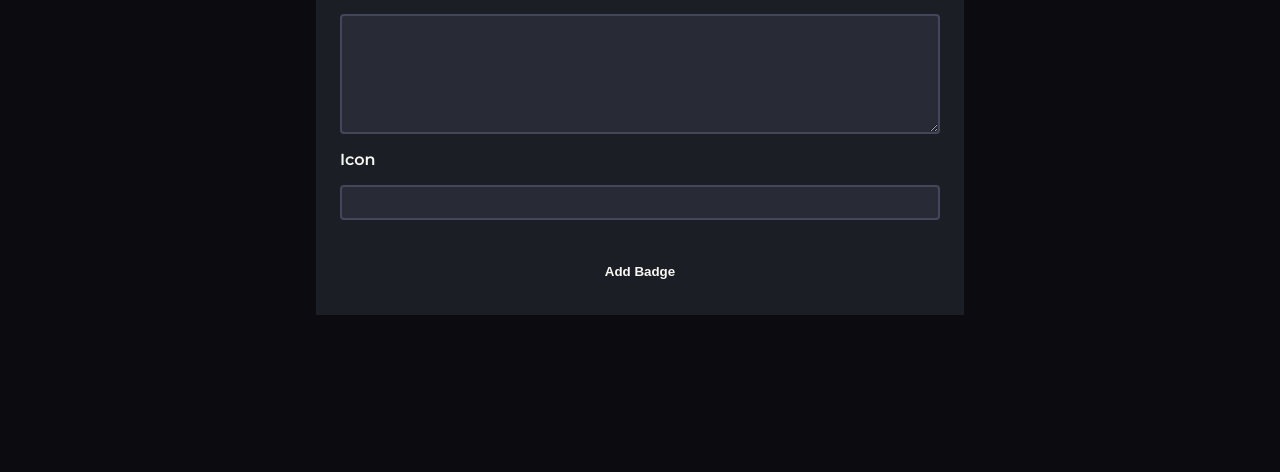
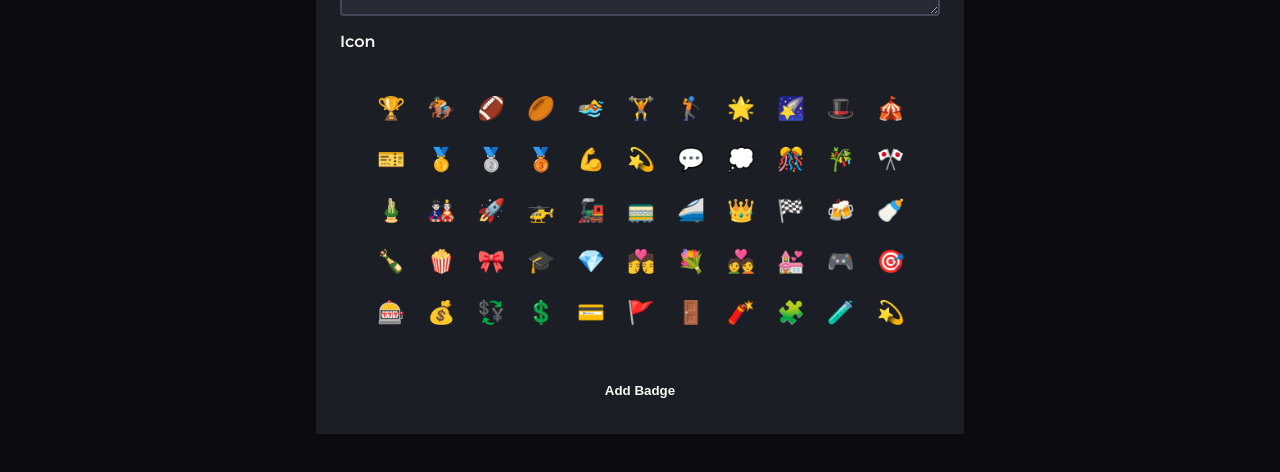
Before and after one commit to arduenify/terminal-trainer, a React (Create React App) app in the folder frontend/: page /badges in a window 1280 px wide. Both pictures are taken after a click on the button "Create Badge". Shown: the part 308-780 px from the top of the page. Built offline with nearby package versions, Linux system fonts and the light colour scheme; no server answers.

Commit message:
Added the emoji selector for the badge icon

```diff
--- a/frontend/src/features/badge/page/BadgePage.js
+++ b/frontend/src/features/badge/page/BadgePage.js
@@ -1,8 +1,8 @@
 import { useState } from 'react';
 import { useFetchAllBadgesQuery } from '../../../store/api';
 import { useLoader } from '../../modernLoader/context';
+import BadgeForm from './form';
 import './BadgePage.css';
-import BadgeForm from './form';
 
 const BadgePage = () => {
     const { showLoader, hideLoader } = useLoader();
--- a/frontend/src/features/badge/page/form/BadgeForm.js
+++ b/frontend/src/features/badge/page/form/BadgeForm.js
@@ -1,4 +1,5 @@
 import React, { useState } from 'react';
+import EmojiSelector from '../../../emojiSelector';
 import './BadgeForm.css';
 
 const BadgeForm = ({ isEditMode = false, onSubmit, badge = {} }) => {
@@ -36,13 +37,7 @@ const BadgeForm = ({ isEditMode = false, onSubmit, badge = {} }) => {
             ></textarea>
 
             <label htmlFor='icon'>Icon</label>
-            <input
-                type='text'
-                id='icon'
-                value={icon}
-                onChange={(e) => setIcon(e.target.value)}
-                required
-            />
+            <EmojiSelector onSelect={setIcon} />
 
             <button type='submit'>
                 {isEditMode ? 'Update Badge' : 'Add Badge'}
--- /dev/null
+++ b/frontend/src/features/emojiSelector/EmojiSelector.css
@@ -0,0 +1,37 @@
+.emoji-selector {
+    display: flex;
+    flex-wrap: wrap;
+    justify-content: center;
+    padding: 1rem;
+    background-color: var(--color-background-2);
+    border-radius: 4px;
+    max-height: 15rem;
+    overflow-y: auto;
+}
+
+.emoji-button {
+    background: none;
+    border: none;
+    font-size: 1.4rem;
+    cursor: pointer;
+    transition: transform 0.3s;
+    padding: 2px;
+    margin: 10px;
+    box-sizing: border-box;
+}
+
+.emoji-button:not(:last-child) {
+    margin-right: 0.5rem;
+}
+
+.emoji-button:hover {
+    transform: scale(1.4);
+}
+
+.emoji-button.selected {
+    transform: scale(1.75);
+    color: var(--color-accent);
+    box-shadow: 0px 0px 2px var(--color-secondary);
+    border-radius: 50%;
+    background-color: var(--color-background-1);
+}
--- /dev/null
+++ b/frontend/src/features/emojiSelector/EmojiSelector.js
@@ -0,0 +1,61 @@
+import React, { useState } from 'react';
+import './EmojiSelector.css';
+
+const EmojiSelector = ({ onSelect }) => {
+    const [selectedIcon, setSelectedIcon] = useState(null);
+
+    const generateEmojiArray = (start, length) =>
+        Array.from({ length }, (_, i) => String.fromCodePoint(start + i));
+
+    const emojis = [].concat(
+        generateEmojiArray(0x1f3c6, 7),
+        generateEmojiArray(0x1f31f, 2),
+        generateEmojiArray(0x1f3a9, 3),
+        generateEmojiArray(0x1f947, 3),
+        generateEmojiArray(0x1f4aa, 4),
+        generateEmojiArray(0x1f38a, 5),
+        generateEmojiArray(0x1f680, 5),
+        generateEmojiArray(0x1f451, 1),
+        generateEmojiArray(0x1f3c1, 1),
+        generateEmojiArray(0x1f37b, 2),
+        generateEmojiArray(0x1f37e, 3),
+        generateEmojiArray(0x1f393, 1),
+        generateEmojiArray(0x1f48e, 5),
+        generateEmojiArray(0x1f3ae, 3),
+        generateEmojiArray(0x1f4b0, 4),
+        generateEmojiArray(0x1f6a9, 2),
+        generateEmojiArray(0x1f9e8, 3),
+        generateEmojiArray(0x1f4ab, 5),
+        generateEmojiArray(0x1f4a5, 4),
+        generateEmojiArray(0x1f9e1, 3),
+        generateEmojiArray(0x1f9d9, 2),
+    );
+
+    const handleClick = (emoji, event) => {
+        event.preventDefault();
+
+        setSelectedIcon(emoji);
+        onSelect(emoji);
+    };
+
+    return (
+        <div>
+            <div className='emoji-selector'>
+                {emojis.map((emoji, index) => (
+                    <button
+                        key={index}
+                        className={`emoji-button ${
+                            emoji === selectedIcon ? 'selected' : ''
+                        }`}
+                        onClick={(event) => handleClick(emoji, event)}
+                        aria-label={emoji + ' button'}
+                    >
+                        {emoji}
+                    </button>
+                ))}
+            </div>
+        </div>
+    );
+};
+
+export default EmojiSelector;
--- /dev/null
+++ b/frontend/src/features/emojiSelector/index.js
@@ -0,0 +1,3 @@
+import EmojiSelector from './EmojiSelector';
+
+export default EmojiSelector;
```
